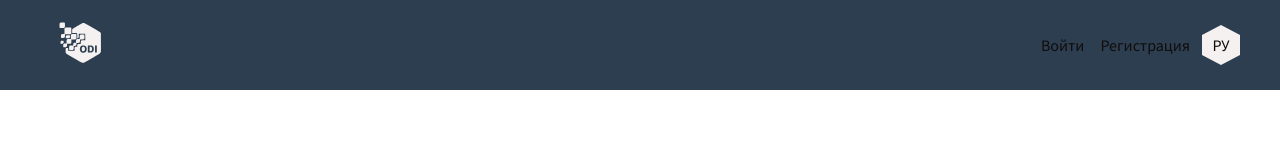
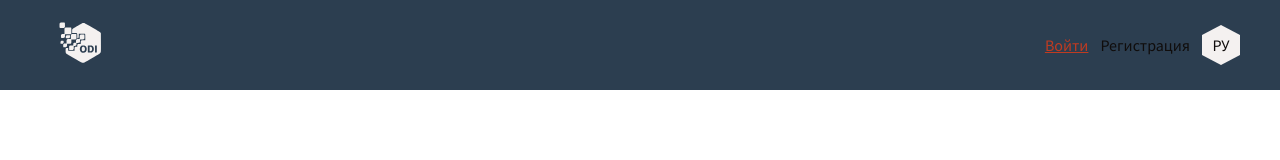
Before and after one commit to DStukalo/ODI-project, a React (Create React App) app in the folder odi-project/: page /authorization/login in a window 1280 px wide. Shown: the top 160 px of the page. Built offline with nearby package versions, Linux system fonts and the light colour scheme.

Commit message:
fix: update component for Authorization page

```diff
--- a/odi-project/src/App.tsx
+++ b/odi-project/src/App.tsx
@@ -10,7 +10,6 @@ import { ProfilePage } from './pages/Profile page/ProfilePage';
 import { NotFoundPage } from './pages/404/NotFoundPage';
 import { Register } from './components/Register/Register';
 import { Login } from './components/Login/Login';
-
 import { initialState } from './locales/initialState';
 
 export const TranslationContext = createContext(initialState);
--- a/odi-project/src/components/Header/Navigation/Navigation.tsx
+++ b/odi-project/src/components/Header/Navigation/Navigation.tsx
@@ -45,8 +45,8 @@ export function Navigation(props: TNavProps) {
 					)
 					: 					(
 						<ul className={styles.list}>
-							<NavItem path="forms/signin" text={newLocal.signin} />
-							<NavItem path="forms/signup" text={newLocal.signup} />
+							<NavItem path="authorization/login" text={newLocal.signin} />
+							<NavItem path="authorization/register" text={newLocal.signup} />
 							<Button text={newLocal.btnLang} classes="hexagon-btn" callback={changeLang} />
 						</ul>
 					)
```
